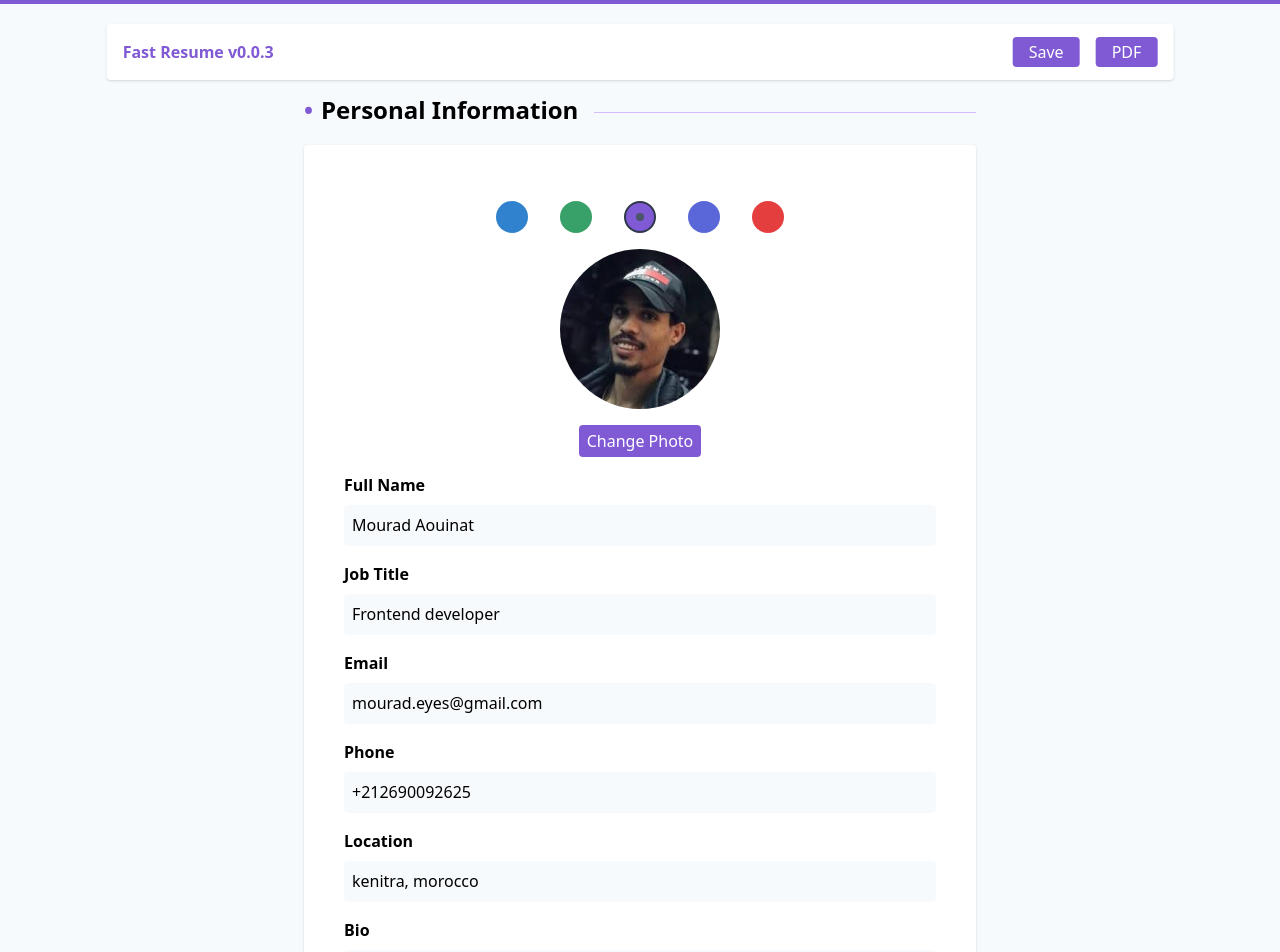
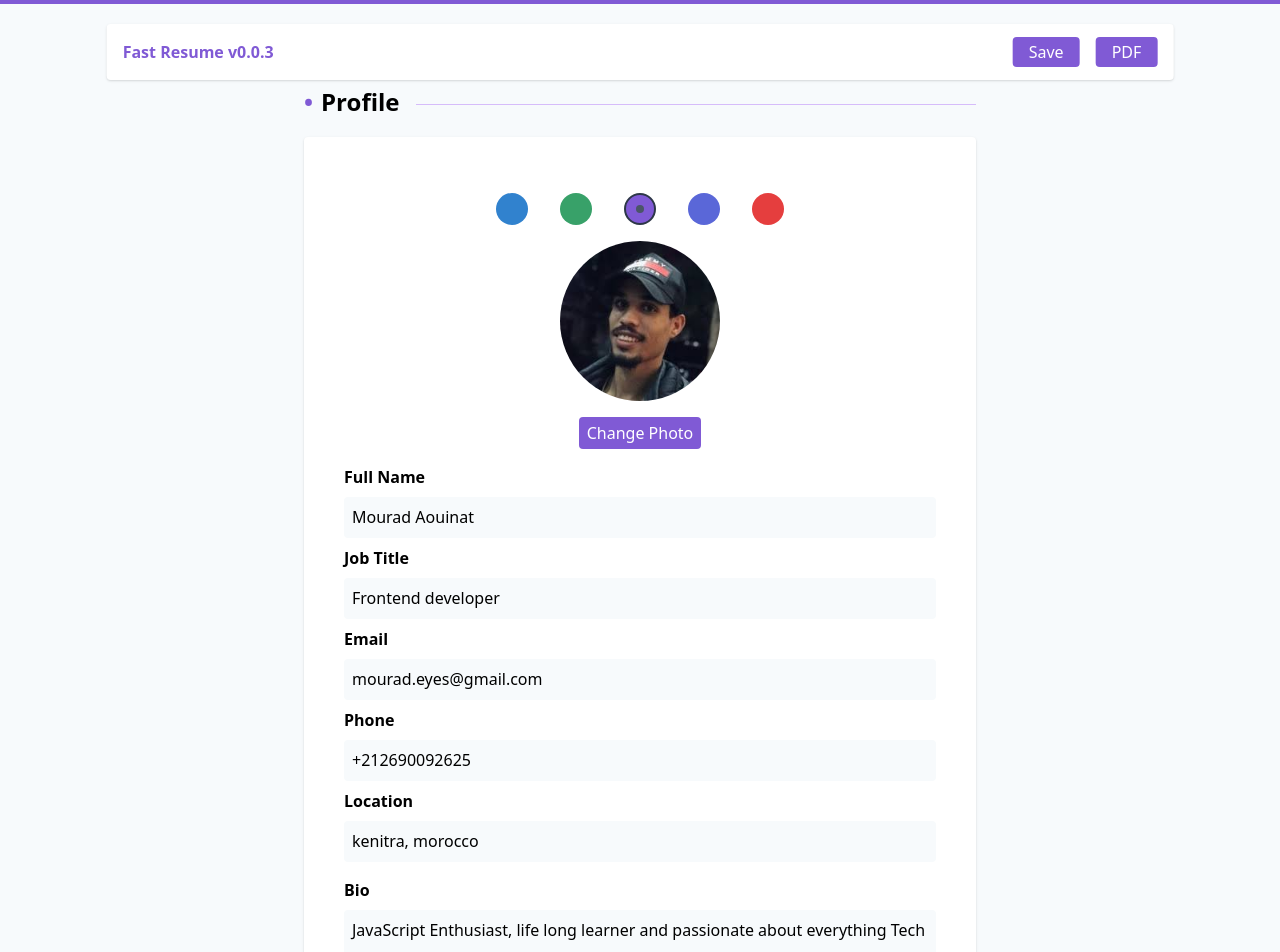
Before and after one commit to thedentist89/simple-resume-editor, a React (Create React App) app: page /editor in a window 1280 px wide. Shown: the top 952 px of the page. Built offline with nearby package versions, Linux system fonts and the light colour scheme; what @react-pdf/styled-components would draw is missing.

Commit message:
Refactor Profile Editor and inputs into their own editors

```diff
--- a/src/components/Editor.jsx
+++ b/src/components/Editor.jsx
@@ -1,109 +1,18 @@
 import React, { useContext } from "react";
 import WorkEditor from "./WorkEditor";
 import EducationEditor from "./EducationEditor";
-import { DocumentContext } from "../context/DocumentContext";
 import LanguageEditor from "./LanguageEditor";
 import ColorSelector from "./ColorSelector";
+import SectionTitle from "./SectionTitle";
+import ProfileEditor from "./ProfileEditor";
 
 const Editor = () => {
-  const { values, handleChange, img, changePhoto } = useContext(
-    DocumentContext
-  );
-
   return (
     <div className="max-w-2xl mx-auto">
-      <div className="mt-8">
-        <h1 className="text-2xl font-semibold bg-gray-100 inline-block pt-4 pr-4">
-          <span className="text-purple-600 text-2xl mr-2">&bull;</span>Personal
-          Information
-        </h1>
-        <div className="w-full h-px bg-purple-300 -mt-4" />
-      </div>
+      <SectionTitle>Profile</SectionTitle>
       <div className="mt-8 bg-white p-10 rounded shadow">
         <ColorSelector />
-        <div className="flex justify-between flex-col">
-          <div className="flex items-center">
-            <div className="flex flex-col items-center mx-auto">
-              <img
-                src={img}
-                alt="Mourad Aouinat"
-                className="rounded-full h-40 w-40"
-              />
-              <label>
-                <span
-                  className="px-2 py-1 rounded text-white bg-purple-600 my-4 inline-block cursor-pointer hover:bg-purple-500"
-                  role="button"
-                >
-                  Change Photo
-                </span>
-                <input
-                  type="file"
-                  className="hidden"
-                  onChange={changePhoto}
-                  accept="image/x-png,image/jpeg"
-                />
-              </label>
-            </div>
-          </div>
-          <div>
-            <label className="font-bold">Full Name</label>
-            <input
-              type="text"
-              className="rounded bg-gray-100 focus:outline-none border-b border-transparent caret-purple-600 focus:border-purple-600 block mt-2 p-2 w-full"
-              value={values.name}
-              name="name"
-              onChange={handleChange}
-            />
-            <label className="font-bold mt-4 block">Job Title</label>
-            <input
-              type="text"
-              className="rounded bg-gray-100 focus:outline-none border-b border-transparent caret-purple-600 focus:border-purple-600 block mt-2 p-2 w-full"
-              value={values.title}
-              name="title"
-              onChange={handleChange}
-            />
-            <label className="font-bold mt-4 block">Email</label>
-            <input
-              type="text"
-              className="rounded bg-gray-100 focus:outline-none border-b border-transparent caret-purple-600 focus:border-purple-600 block mt-2 p-2 w-full"
-              value={values.email}
-              name="email"
-              onChange={handleChange}
-            />
-            <label className="font-bold mt-4 block">Phone</label>
-            <input
-              type="text"
-              className="rounded bg-gray-100 focus:outline-none border-b border-transparent caret-purple-600 focus:border-purple-600 block mt-2 p-2 w-full"
-              value={values.phone}
-              name="phone"
-              onChange={handleChange}
-            />
-            <label className="font-bold mt-4 block">Location</label>
-            <input
-              type="text"
-              className="rounded bg-gray-100 focus:outline-none border-b border-transparent caret-purple-600 focus:border-purple-600 block mt-2 p-2 w-full"
-              value={values.location}
-              name="location"
-              onChange={handleChange}
-            />
-            <label className="mt-4 font-bold block">Bio</label>
-            <textarea
-              value={values.bio}
-              rows="2"
-              className="rounded bg-gray-100 focus:outline-none border-b border-transparent caret-purple-600 focus:border-purple-600 block mt-2 p-2 w-full"
-              name="bio"
-              onChange={handleChange}
-            />
-          </div>
-        </div>
-        <h2 className="mt-4 font-bold">Skills</h2>
-        <textarea
-          value={values.skills}
-          rows="2"
-          className="rounded bg-gray-100 focus:outline-none border-b border-transparent caret-purple-600 focus:border-purple-600 block mt-2 p-2 w-full"
-          name="skills"
-          onChange={handleChange}
-        />
+        <ProfileEditor />
         <LanguageEditor />
       </div>
       <WorkEditor />
--- /dev/null
+++ b/src/components/Input.jsx
@@ -0,0 +1,18 @@
+import React from "react";
+
+const Input = ({ label, name, value, handleChange }) => {
+  return (
+    <label>
+      <span className="font-bold">{label}</span>
+      <input
+        type="text"
+        className="rounded bg-gray-100 focus:outline-none border-b border-transparent caret-purple-600 focus:border-purple-600 block my-2 p-2 w-full"
+        value={value}
+        name={name}
+        onChange={handleChange}
+      />
+    </label>
+  );
+};
+
+export default Input;
--- /dev/null
+++ b/src/components/ProfileEditor.jsx
@@ -0,0 +1,87 @@
+import React, { useContext } from "react";
+import { DocumentContext } from "../context/DocumentContext";
+import Input from "./Input";
+
+const ProfileEditor = () => {
+  const { values, handleChange, img, changePhoto } = useContext(
+    DocumentContext
+  );
+
+  return (
+    <div className="flex justify-between flex-col">
+      <div className="flex items-center">
+        <div className="flex flex-col items-center mx-auto">
+          <img
+            src={img}
+            alt="Mourad Aouinat"
+            className="rounded-full h-40 w-40"
+          />
+          <label>
+            <span
+              className="px-2 py-1 rounded text-white bg-purple-600 my-4 inline-block cursor-pointer hover:bg-purple-500"
+              role="button"
+            >
+              Change Photo
+            </span>
+            <input
+              type="file"
+              className="hidden"
+              onChange={changePhoto}
+              accept="image/x-png,image/jpeg"
+            />
+          </label>
+        </div>
+      </div>
+      <div>
+        <Input
+          label="Full Name"
+          value={values.name}
+          name="name"
+          handleChange={handleChange}
+        />
+        <Input
+          label="Job Title"
+          value={values.title}
+          name="title"
+          handleChange={handleChange}
+        />
+        <Input
+          label="Email"
+          value={values.email}
+          name="email"
+          handleChange={handleChange}
+        />
+        <Input
+          label="Phone"
+          value={values.phone}
+          name="phone"
+          handleChange={handleChange}
+        />
+        <Input
+          label="Location"
+          value={values.location}
+          name="location"
+          handleChange={handleChange}
+        />
+        <label className="mt-4 font-bold block">Bio</label>
+        <textarea
+          value={values.bio}
+          rows="2"
+          className="rounded bg-gray-100 focus:outline-none border-b border-transparent caret-purple-600 focus:border-purple-600 block mt-2 p-2 w-full"
+          name="bio"
+          onChange={handleChange}
+        />
+      </div>
+      <h2 className="mt-4 font-bold">Skills</h2>
+      <textarea
+        value={values.skills}
+        rows="2"
+        className="rounded bg-gray-100 focus:outline-none border-b border-transparent caret-purple-600 focus:border-purple-600 block mt-2 p-2 w-full"
+        name="skills"
+        onChange={handleChange}
+      />
+    </div>
+  );
+};
+
+export default ProfileEditor;
--- a/src/data.json
+++ b/src/data.json
@@ -1,4 +1,5 @@
 {
+  "initialState": {
     "personalInfo": {
       "name": "Mourad Aouinat",
       "title": "Frontend developer",
@@ -49,3 +50,4 @@
       }
     ]
   }
+}
```
Lines whose indentation alone changed are shown as unchanged.
